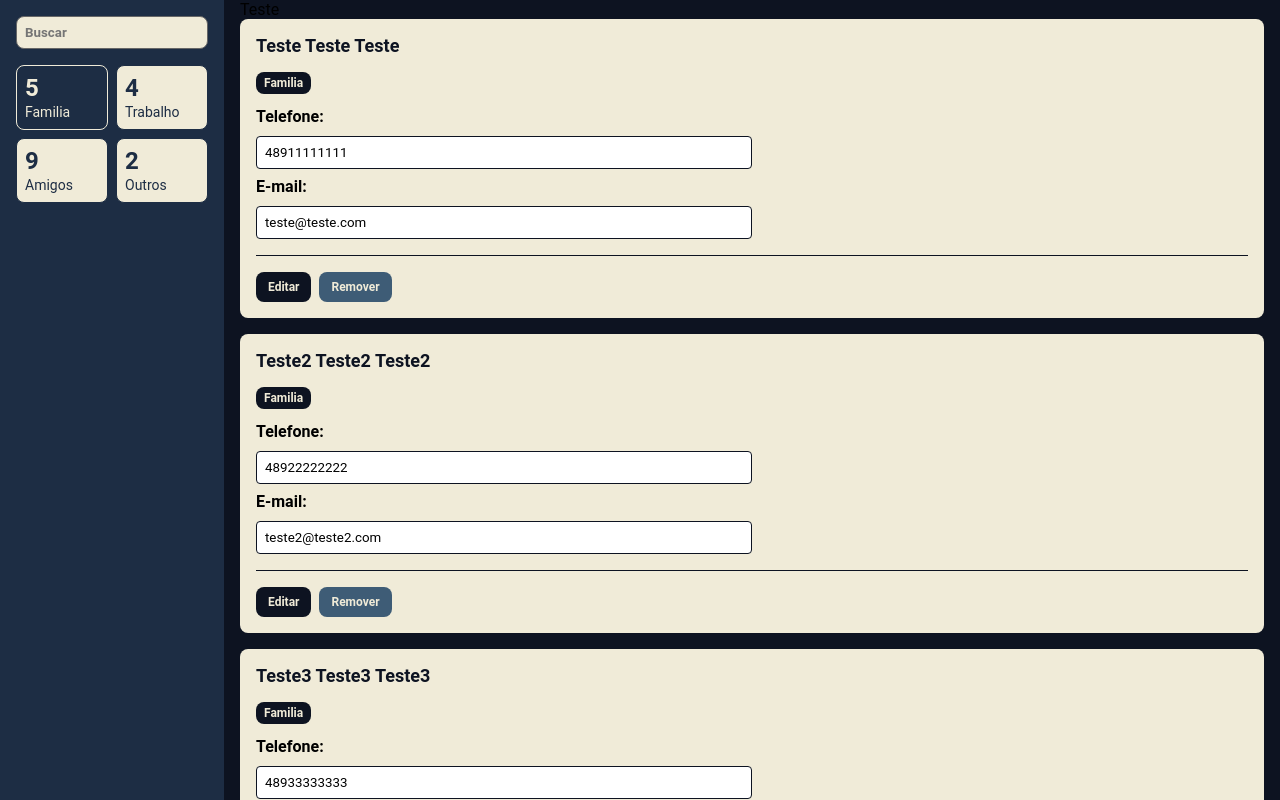
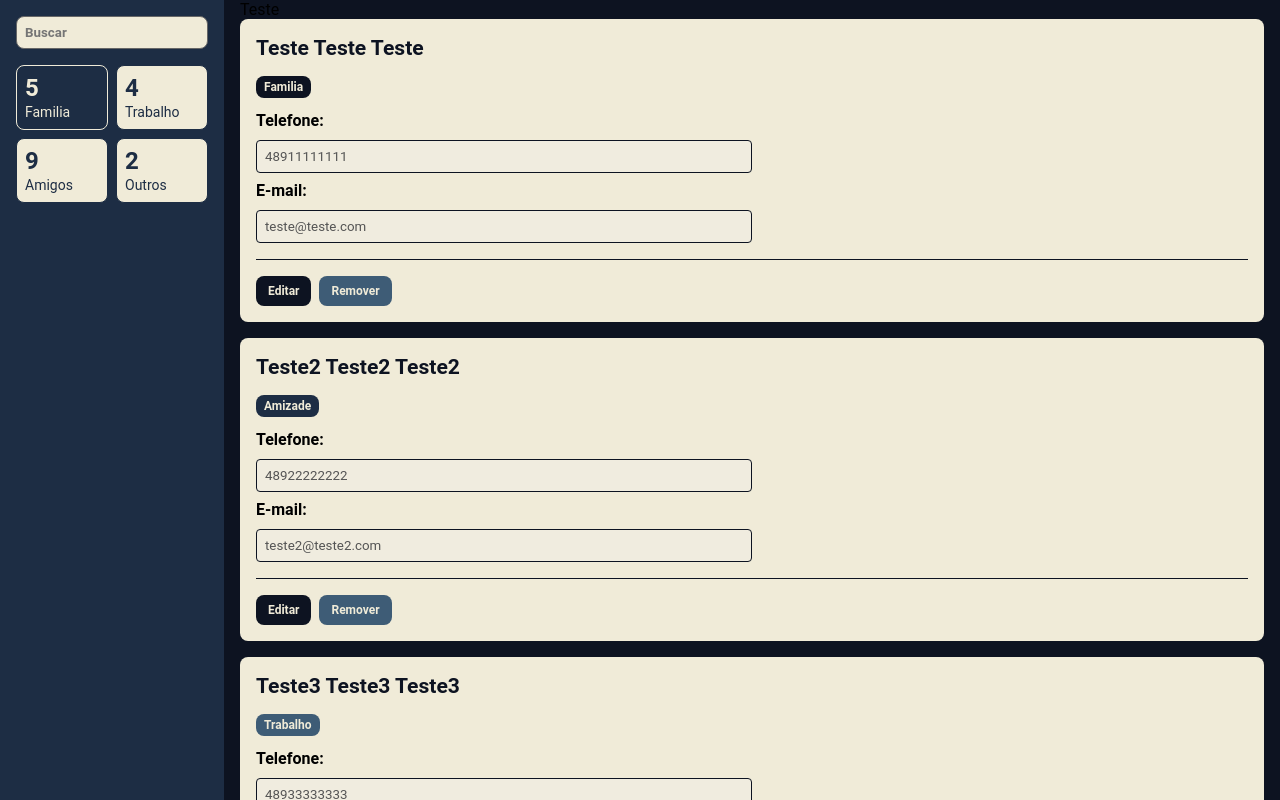
Before and after one commit to bcadore/conecta-plus-app, a React (Create React App) app: page / in a window 1280 px wide. Built offline with nearby package versions, Linux system fonts and the light colour scheme.

Commit message:
Adicionado recurso para edição dos contatos.

```diff
--- a/src/components/ContatoComponent/index.tsx
+++ b/src/components/ContatoComponent/index.tsx
@@ -1,38 +1,103 @@
-import { useState } from 'react';
+import { useEffect, useState } from 'react';
 import { useDispatch } from 'react-redux';
 import * as S from './styles';
 import * as enums from '../../utils/enums/EnumContatos';
-import { remover } from '../../store/reducers/contatos'
+import { remover, editar } from '../../store/reducers/contatos';
 import Contato from '../../models/Contato';
 
 type Props = Contato;
 
 const ContatoComponent = ({
-  nomeContato,
+  nomeContato: nomeContatoOriginal,
   tagContato,
-  phoneContato,
-  emailContato,
+  phoneContato: phoneContatoOriginal,
+  emailContato: emailContatoOriginal,
   id,
 }: Props) => {
   const [editando, setEditando] = useState(false);
-  const dispatch = useDispatch()
+  const dispatch = useDispatch();
+  const [nomeContato, setNomeContato] = useState<string>(nomeContatoOriginal);
+  const [phoneContato, setPhoneContato] = useState<string>('');
+  const [emailContato, setEmailContato] = useState<string>('');
+
+  useEffect(() => {
+    if (nomeContatoOriginal.length > 0) {
+      setNomeContato(nomeContatoOriginal);
+    }
+    if (emailContatoOriginal.length > 0) {
+      setEmailContato(emailContatoOriginal);
+    }
+    if (phoneContatoOriginal.length > 0) {
+      setPhoneContato(phoneContatoOriginal);
+    }
+  }, [nomeContatoOriginal, phoneContatoOriginal, emailContatoOriginal]);
+
+  function cancelarEdicao() {
+    setEditando(false);
+    setNomeContato(nomeContatoOriginal);
+    setEmailContato(emailContatoOriginal);
+    setPhoneContato(phoneContatoOriginal.toString());
+  }
 
   return (
     <S.Card>
-      <S.CardTitle>{nomeContato}</S.CardTitle>
+      <S.CardTitle>
+        {editando ? (
+          <input
+            type="text"
+            value={nomeContato}
+            onChange={(e) => setNomeContato(e.target.value)}
+          />
+        ) : (
+          <h3>{nomeContato}</h3>
+        )}
+      </S.CardTitle>
       <S.Tag tagContato={tagContato}>{tagContato}</S.Tag>
       <S.CardForm>
         <label htmlFor="Phone">Telefone:</label>
-        <input type="tel" name="Phone" id="Phone" value={phoneContato} />
+        <input
+          type="tel"
+          name="Phone"
+          id="Phone"
+          disabled={!editando}
+          value={phoneContato}
+          pattern="[0-9]*"
+          onChange={(evento) => {
+            const apenasNumeros = evento.target.value.replace(/\D/g, '');
+            setPhoneContato(apenasNumeros);
+          }}
+        />
 
         <label htmlFor="Email">E-mail:</label>
-        <input type="email" name="Email" id="Email" value={emailContato} />
+        <input
+          type="email"
+          name="Email"
+          id="Email"
+          disabled={!editando}
+          value={emailContato}
+          onChange={(evento) => setEmailContato(evento.target.value)}
+        />
       </S.CardForm>
       <S.CardAction>
         {editando ? (
           <>
-            <S.CardButton>Salvar</S.CardButton>
-            <S.CancelCardButton onClick={() => setEditando(false)}>
+            <S.CardButton
+              onClick={() => {
+                dispatch(
+                  editar({
+                    nomeContato,
+                    tagContato,
+                    phoneContato,
+                    emailContato,
+                    id,
+                  })
+                );
+                setEditando(false);
+              }}
+            >
+              Salvar
+            </S.CardButton>
+            <S.CancelCardButton onClick={cancelarEdicao}>
               Cancelar
             </S.CancelCardButton>
           </>
@@ -41,7 +106,9 @@ const ContatoComponent = ({
             <S.CardButton onClick={() => setEditando(true)}>
               Editar
             </S.CardButton>
-            <S.RemoveCardButton onClick={() => dispatch(remover(id))}>Remover</S.RemoveCardButton>
+            <S.RemoveCardButton onClick={() => dispatch(remover(id))}>
+              Remover
+            </S.RemoveCardButton>
           </>
         )}
       </S.CardAction>
--- a/src/models/Contato.ts
+++ b/src/models/Contato.ts
@@ -3,14 +3,14 @@ import * as enums from '../utils/enums/EnumContatos';
 class Contato {
   nomeContato: string;
   tagContato: enums.TagEnum;
-  phoneContato: number;
+  phoneContato: string;
   emailContato: string;
   id: number;
 
   constructor(
     nomeContato: string,
     tagContato: enums.TagEnum,
-    phoneContato: number,
+    phoneContato: string,
     emailContato: string,
     id: number
   ) {
--- a/src/store/reducers/contatos.ts
+++ b/src/store/reducers/contatos.ts
@@ -12,21 +12,21 @@ const initialState: ContatosState = {
       id: 1,
       nomeContato: 'Teste Teste Teste',
       tagContato: enums.TagEnum.FAMILIA,
-      phoneContato: 48911111111,
+      phoneContato: '48911111111',
       emailContato: 'teste@teste.com',
     },
     {
       id: 2,
       nomeContato: 'Teste2 Teste2 Teste2',
-      tagContato: enums.TagEnum.FAMILIA,
-      phoneContato: 48922222222,
+      tagContato: enums.TagEnum.AMIZADE,
+      phoneContato: '48922222222',
       emailContato: 'teste2@teste2.com',
     },
     {
       id: 3,
       nomeContato: 'Teste3 Teste3 Teste3',
-      tagContato: enums.TagEnum.FAMILIA,
-      phoneContato: 48933333333,
+      tagContato: enums.TagEnum.TRABALHO,
+      phoneContato: '48933333333',
       emailContato: 'teste3@teste3.com',
     },
   ],
@@ -41,9 +41,18 @@ const contatoSlice = createSlice({
         ...state.itens.filter((contato) => contato.id !== action.payload),
       ];
     },
+    editar: (state, action: PayloadAction<Contato>) => {
+      const tarefaIndex = state.itens.findIndex(
+        (c) => c.id === action.payload.id
+      );
+
+      if (tarefaIndex >= 0) {
+        state.itens[tarefaIndex] = action.payload;
+      }
+    },
   },
 });
 
-export const { remover } = contatoSlice.actions;
+export const { remover, editar } = contatoSlice.actions;
 
 export default contatoSlice.reducer;
```
